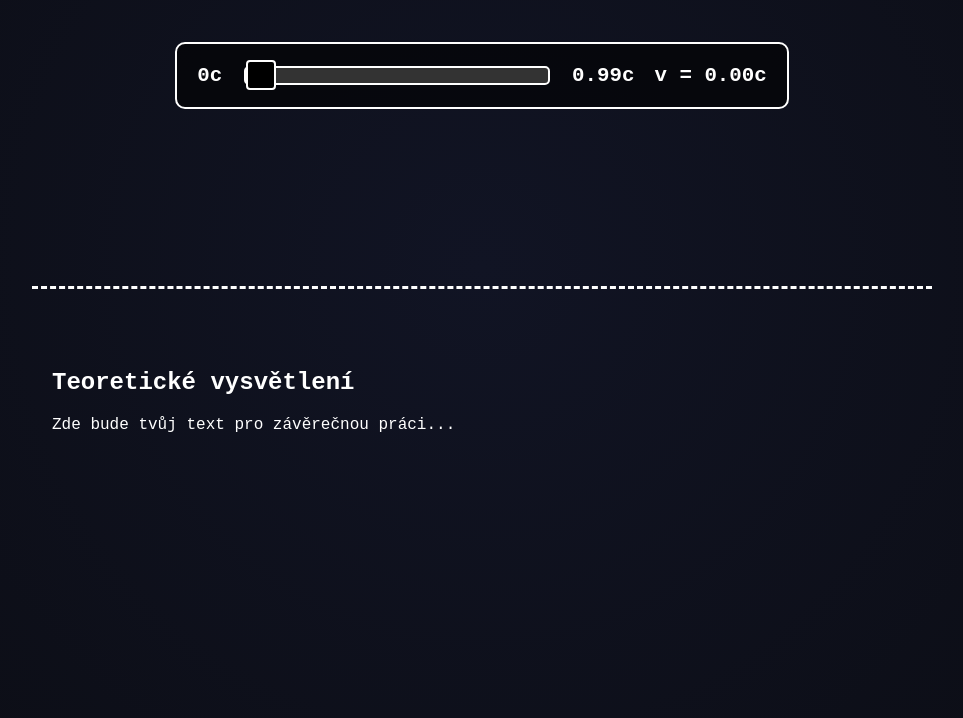
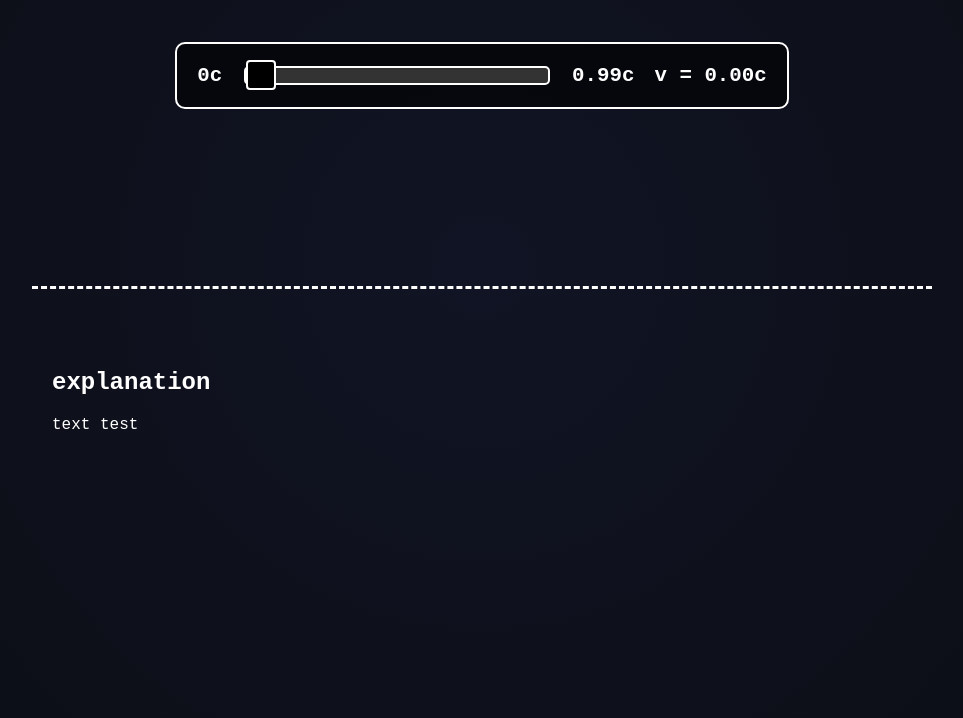
Before and after one commit to timedilation123/time-dilation, a plain HTML site: page index.html in a window 1280 px wide. Shown: the part 554-1272 px from the top of the page, without its empty margins (158-1121 px from the left). Drawn offline with Linux system fonts and the light colour scheme.

Commit message:
Update index.html

```diff
--- a/index.html
+++ b/index.html
@@ -96,8 +96,8 @@
     </div>
 
     <div class="theory-section">
-        <h2>Teoretické vysvětlení</h2>
-        <p>Zde bude tvůj text pro závěrečnou práci...</p>
+        <h2>explanation</h2>
+        <p>text test</p>
     </div>
 
     <script>
```
